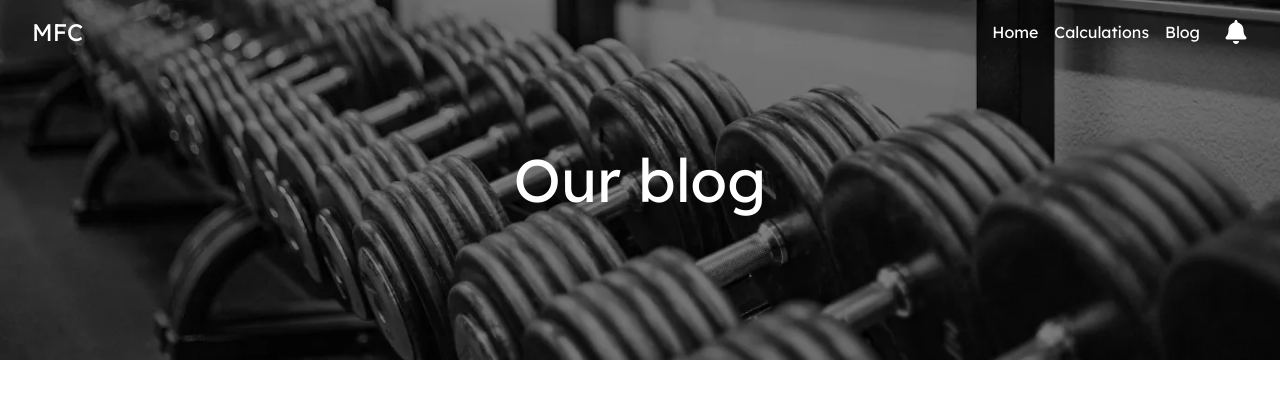
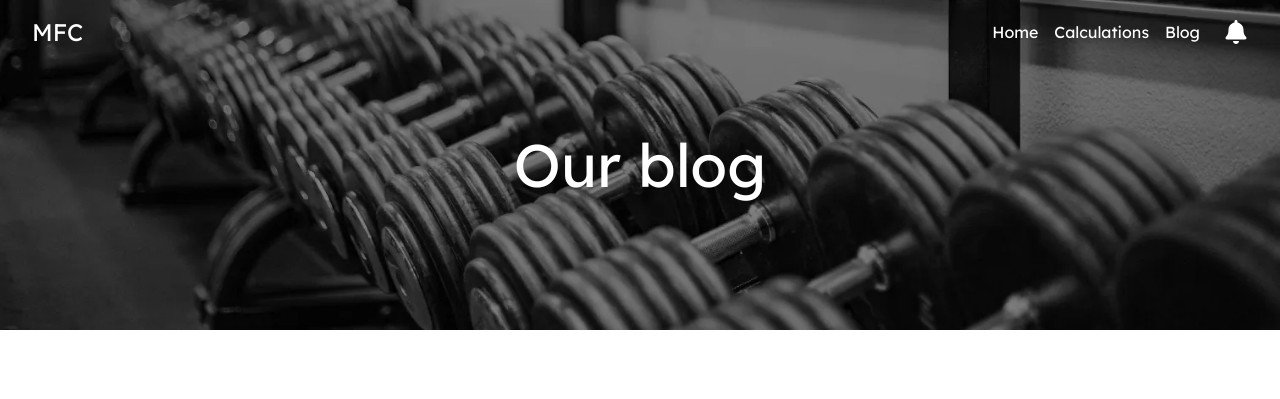
Before and after one commit to ismayil-allahverdiyev/madness_web, a React (Vite) app: page /blog in a window 1280 px wide. Shown: the top 399 px of the page. Built offline with nearby package versions, Linux system fonts and the light colour scheme.

Commit message:
background images fixed

```diff
--- a/src/modules/blog/layout/Header.tsx
+++ b/src/modules/blog/layout/Header.tsx
@@ -1,10 +1,15 @@
 import { NavBar } from "../../shared/features/nav_bar";
+import BlogBackground from "../../../assets/images/blog_background.png";
 
 export default function Header() {
-    return <div className="flex justify-center items-center w-full h-[45vh] bg-blog-background bg-cover bg-center bg-no-repeat relative">
+    return <>
+        <div className="relative">
+            <img src={BlogBackground} className="flex justify-center items-center w-full z-0" />
+            <p className="text-white font-medium text-6xl absolute top-1/2 left-1/2 transform -translate-x-1/2 -translate-y-1/2 ">
+                Our blog
+            </p>
+        </div>
         <NavBar />
-        <p className="text-white font-medium text-6xl">
-            Our blog
-        </p>
-    </div>
+
+    </>
 }
--- a/src/modules/calculation/layout/Header.tsx
+++ b/src/modules/calculation/layout/Header.tsx
@@ -1,10 +1,14 @@
 import { NavBar } from "../../shared/features/nav_bar";
+import CalculationBackground from "../../../assets/images/calculation_background.png";
 
 export default function Header() {
-    return <div className="flex justify-center items-center w-full h-[55vh] bg-calculation-background bg-cover bg-center bg-no-repeat relative">
+    return <>
+        <div className="relative">
+            <img src={CalculationBackground} className="flex justify-center items-center w-full h-[55vh] z-0" />
+            <p className="text-white font-medium 2xl:text-6xl xl:text-5xl text-4xl absolute top-1/2 left-1/2 transform -translate-x-1/2 -translate-y-1/2 ">
+                Calculate your food intake
+            </p>
+        </div>
         <NavBar />
-        <p className="text-white font-medium 2xl:text-6xl xl:text-5xl text-4xl text-center">
-            Calculate your food intake
-        </p>
-    </div>
+    </>
 }
--- a/tailwind.config.js
+++ b/tailwind.config.js
@@ -6,11 +6,6 @@ export default {
   ],
   theme: {
     extend: {
-      backgroundImage: {
-        'home-background': "url('./src/assets/images/home_background.png')",
-        'blog-background': "url('./src/assets/images/blog_background.png')",
-        'calculation-background': "url('./src/assets/images/calculation_background.png')",
-      },
       colors: {
         'primary': '#FF6B00',
         'text-black': "#3D3D3D",
```
